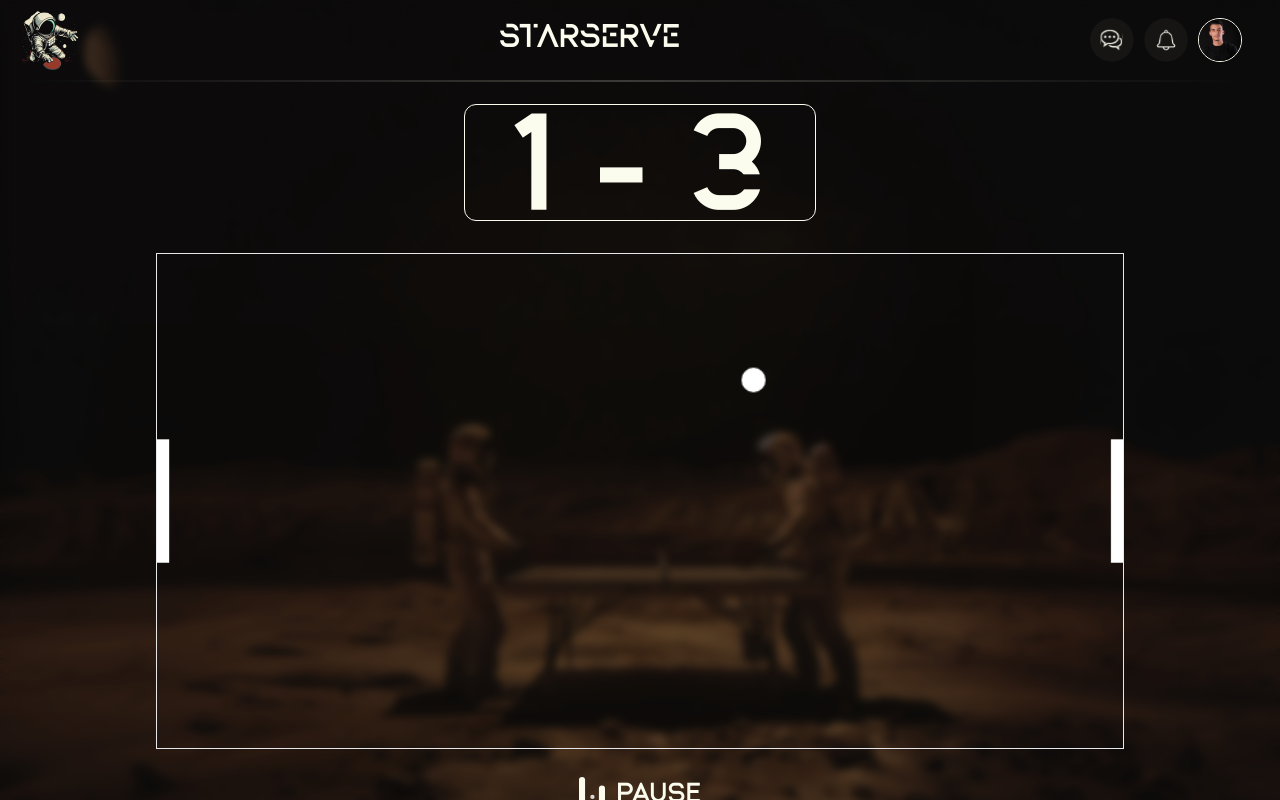
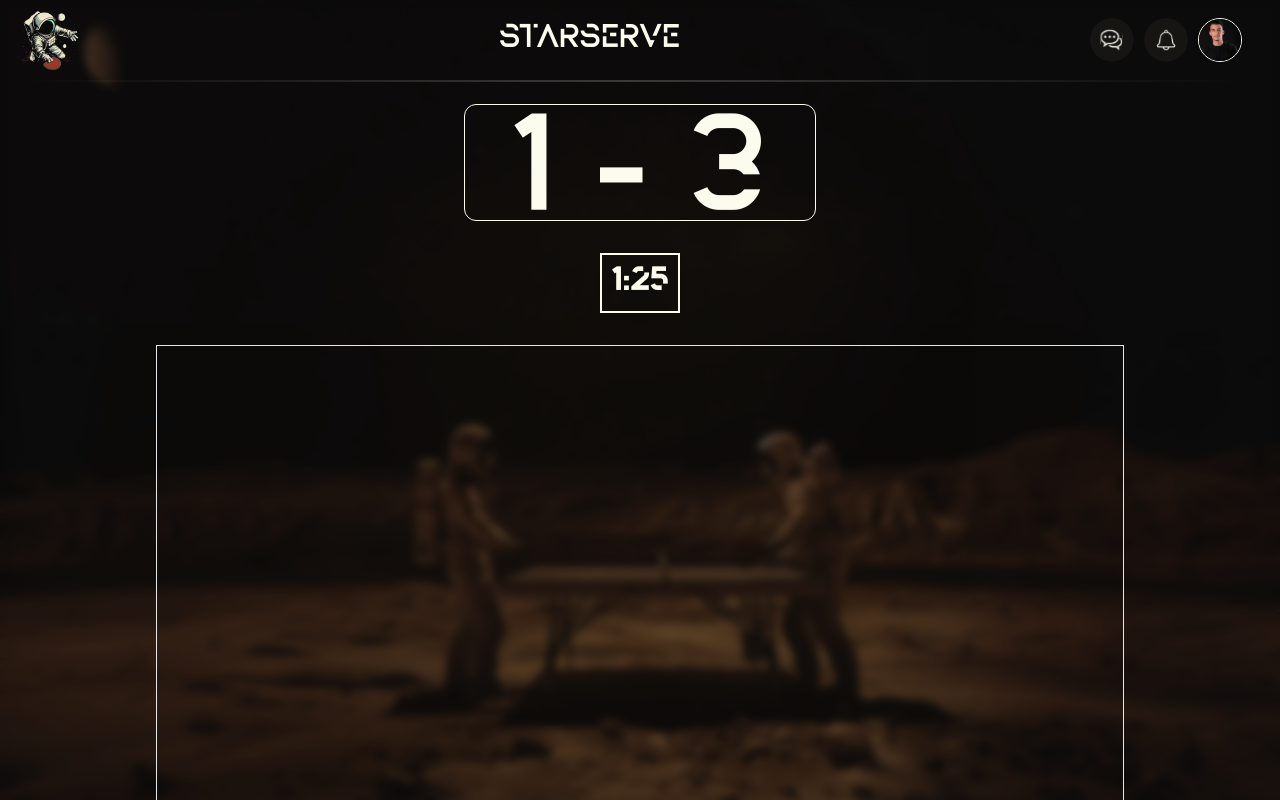
Before and after one commit to Black-Hole1004/ft_transcendence, a React (Vite) app in the folder app/frontend/: page /Game in a window 1280 px wide. Shown: the top 800 px of the page. Built offline with nearby package versions, Linux system fonts and the light colour scheme.

Commit message:
added the timer component and linked the background cuztomization o the game

```diff
--- a/app/frontend/package.json
+++ b/app/frontend/package.json
@@ -12,6 +12,7 @@
     "dependencies": {
         "chart.js": "^4.4.3",
         "json-server": "^1.0.0-beta.1",
+        "query-string": "^9.1.0",
         "react": "^18.3.1",
         "react-circular-progressbar": "^2.1.0",
         "react-dom": "^18.3.1",
--- a/app/frontend/src/components/Game/PongTable.jsx
+++ b/app/frontend/src/components/Game/PongTable.jsx
@@ -1,84 +1,18 @@
 import React, { useEffect, useRef } from 'react';
+import Timer from '../../components/Game/Timer';
 
 function PongTable(props) {
     const canvasRef = useRef(null);
+    const { backgroundId, isPaused, handlePause } = props;
 
-    useEffect(() => {
-        const canvas = canvasRef.current;
-        const ctx = canvas.getContext('2d');
-
-        const paddleWidth = 10;
-        const paddleHeight = 100;
-        const ballRadius = 10;
-
-        let playerY = (canvas.height - paddleHeight) / 2;
-        let aiY = (canvas.height - paddleHeight) / 2;
-        let ballX = canvas.width / 2;
-        let ballY = canvas.height / 2;
-        let ballSpeedX = 2;
-        let ballSpeedY = 2;
-
-        // Draw elements
-        const draw = () => {
-            // Clear the canvas
-            ctx.clearRect(0, 0, canvas.width, canvas.height);
-
-            // Draw paddles
-            ctx.fillStyle = 'white';
-            ctx.fillRect(0, playerY, paddleWidth, paddleHeight);
-            ctx.fillRect(canvas.width - paddleWidth, aiY, paddleWidth, paddleHeight);
-
-            // Draw ball
-            ctx.beginPath();
-            ctx.arc(ballX, ballY, ballRadius, 0, Math.PI * 2);
-            ctx.fill();
-            ctx.closePath();
-        };
-
-        // Update game state
-        const update = () => {
-            if (!props.isPaused) {
-                // Move ball
-                ballX += ballSpeedX;
-                ballY += ballSpeedY;
-
-                // Ball collision with top/bottom
-                if (ballY + ballRadius > canvas.height || ballY - ballRadius < 0) {
-                    ballSpeedY = -ballSpeedY;
-                }
-
-                // Ball collision with paddles (basic logic)
-                if (ballX - ballRadius < paddleWidth && ballY > playerY && ballY < playerY + paddleHeight) {
-                    ballSpeedX = -ballSpeedX;
-                }
-
-                if (ballX + ballRadius > canvas.width - paddleWidth && ballY > aiY && ballY < aiY + paddleHeight) {
-                    ballSpeedX = -ballSpeedX;
-                }
-
-                // Reset ball if out of bounds
-                if (ballX < 0 || ballX > canvas.width) {
-                    ballX = canvas.width / 2;
-                    ballY = canvas.height / 2;
-                    ballSpeedX = -ballSpeedX;
-                }
-            }
-
-            draw();
-        };
-
-        // Game loop
-        const intervalId = setInterval(update, 1000 / 60); // 60 FPS
-
-        return () => clearInterval(intervalId); // Cleanup interval on unmount
-    }, [props.isPaused]);
+    // useEffect(() => {
 
     return (
         <div className='flex flex-col items-center gap-7 max-lg:order-first max-lg:w-full'>
-            <canvas ref={canvasRef} id='game-table' width={800} height={400} className={`game-table border ${props.isPaused ? 'brightness-[20%]' : 'brightness-[1]'}`}></canvas>
-            <button onClick={props.handlePause} className='pause flex items-center gap-3 brightness-[1] leading-[0.95]'>
-                <img src={`/assets/images/icons/${props.isPaused ? 'play' : 'pause'}.svg`} alt='' />
-                <p className='align-middle'>{props.isPaused ? 'resume' : 'pause'}</p>
+            <canvas ref={canvasRef} id='game-table' width={800} height={400} className={`game-table border ${isPaused ? 'brightness-[20%]' : 'brightness-[1]'}`}> </canvas>
+            <button onClick={handlePause} className='pause flex items-center gap-3 brightness-[1] leading-[0.95]'>
+                <img src={`/assets/images/icons/${isPaused ? 'play' : 'pause'}.svg`} alt='' />
+                <p className='align-middle'>{isPaused ? 'resume' : 'pause'}</p>
             </button>
         </div>
     );
--- /dev/null
+++ b/app/frontend/src/components/Game/Timer.jsx
@@ -0,0 +1,38 @@
+import React, { useState, useEffect } from 'react';
+
+function Timer(props) {
+    const [timeLeft, setTimeLeft] = useState(90); // 1 minute 30 seconds is 90 seconds
+
+    useEffect(() => {
+        if (props.isPaused) {
+            return;
+        }
+
+        if (timeLeft > 0) {
+            const timerId = setInterval(() => {
+                setTimeLeft((prevTime) => prevTime - 1);
+            }, 1000);
+
+            return () => clearInterval(timerId); // Clear interval when component unmounts or timeLeft changes
+        }
+        else if (timeLeft === 0) {
+            alert('Game over!');
+        }
+    }, [timeLeft, props.isPaused]);
+
+    // Format the time in mm:ss format
+    const minutes = Math.floor(timeLeft / 60);
+    const seconds = timeLeft % 60;
+
+    return (
+        <div
+            className={`timer border-2 border-primary p-2.5 text-3xl font-bold text-center font-dreamscape tracking-wide shadow-lg ${
+                props.isPaused ? 'brightness-[20%]' : 'brightness-[1]'
+            }`}
+        >
+            {minutes}:{seconds < 10 ? `0${seconds}` : seconds}
+        </div>
+    );
+}
+
+export default Timer;
--- a/app/frontend/src/components/Game/gm.js
+++ b/app/frontend/src/components/Game/gm.js
@@ -1,25 +1,25 @@
-// // select canvas
-// const canvas = document.getElementById("pong");
-// const ctx = canvas.getContext("2d");
+// select canvas
+const canvas = document.getElementById("pong");
+const ctx = canvas.getContext("2d");
 
-// // variables
-// const PaddlwWidth = 20;
-// const PaddleHeight = 100;
+// variables
+const PaddleWidth = 20;
+const PaddleHeight = 100;
 
-// const paddleX = 3.6;
-// const paddleY = canvas.height / 2 - PaddleHeight / 2;
+const paddleX = 3.6;
+const paddleY = canvas.height / 2 - PaddleHeight / 2;
 
-// const BallX = canvas.width / 2;
-// const BallY = canvas.height / 2;
+const BallX = canvas.width / 2;
+const BallY = canvas.height / 2;
 
-// const MAX_BALL_SPEED = 8; // Set the maximum ball speed
-// const MAX_AI_LEVEL = 10; // Set the maximum AI level
+const MAX_BALL_SPEED = 8; // Set the maximum ball speed
+const MAX_AI_LEVEL = 10; // Set the maximum AI level
 
-// const BallRadius = 15;
-// const BallInitialSpeed = 1;
-// const BallAcceleration = 0.025; // 1% of the initial speed
-// const paddleSpeed = 750;
-// const ai_level = 2; // 1 easy, 2 medium, 3 diffuclt, 4 hard, 5 very hard, 7 impossible, 10 unbeatable
+const BallRadius = 15;
+const BallInitialSpeed = 1;
+const BallAcceleration = 0.025; // 1% of the initial speed
+const paddleSpeed = 750;
+const ai_level = 2; // 1 easy, 2 medium, 3 diffuclt, 4 hard, 5 very hard, 7 impossible, 10 unbeatable
 
 
 
@@ -77,27 +77,27 @@ const ball = {
 };
 
 // draw shapes && text functions
-// function drawPaddle(x, y, w, h, color) {
-// 	ctx.fillStyle = color;
-// 	ctx.fillRect(x, y, w, h);
-// 	// make the top and bottom lines of the paddle rounded
-// 	ctx.beginPath();
-// 	ctx.arc(x + w / 2, y, w / 2, 0, Math.PI, true);
-// 	ctx.closePath();
-// 	ctx.fill();
-// 	ctx.beginPath();
-// 	ctx.arc(x + w / 2, y + h, w / 2, 0, Math.PI, false);
-// 	ctx.closePath();
-// 	ctx.fill();
-// }
+function drawPaddle(x, y, w, h, color) {
+	ctx.fillStyle = color;
+	ctx.fillRect(x, y, w, h);
+	// make the top and bottom lines of the paddle rounded
+	ctx.beginPath();
+	ctx.arc(x + w / 2, y, w / 2, 0, Math.PI, true);
+	ctx.closePath();
+	ctx.fill();
+	ctx.beginPath();
+	ctx.arc(x + w / 2, y + h, w / 2, 0, Math.PI, false);
+	ctx.closePath();
+	ctx.fill();
+}
 
-// function drawBall(x, y, r, color) {
-// 	ctx.fillStyle = color;
-// 	ctx.beginPath();
-// 	ctx.arc(x, y, r, 0, Math.PI * 2, false);
-// 	ctx.closePath();
-// 	ctx.fill();
-// }
+function drawBall(x, y, r, color) {
+	ctx.fillStyle = color;
+	ctx.beginPath();
+	ctx.arc(x, y, r, 0, Math.PI * 2, false);
+	ctx.closePath();
+	ctx.fill();
+}
 // draw text
 function drawText(text, x, y, color) {
 	ctx.fillStyle = color;
--- a/app/frontend/src/pages/Game/Game.jsx
+++ b/app/frontend/src/pages/Game/Game.jsx
@@ -1,32 +1,36 @@
 import React, { useState } from 'react'
+
+import { useLocation } from 'react-router-dom'
+import queryString from 'query-string'
+
 import './Game.css'
 import Header from '../../components/Header'
 import GameScore from '../../components/Game/GameScore'
 import Player from '../../components/Game/Player'
 import PongTable from '../../components/Game/PongTable'
+import Timer from '../../components/Game/Timer'
 
 const Game = () => {
 	const [isPaused, setIsPaused] = useState(false)
 
-	const handlePause = () => {
+   // Get query parameters using useLocation and query-string
+   const location = useLocation()
+   const { backgroundId } = queryString.parse(location.search)
+
+   const handlePause = () => {
 		setIsPaused(!isPaused)
 	}
 
 	return (
 		<div className={`min-h-screen backdrop-blur-sm text-primary ${isPaused ? 'bg-backdrop-80' : 'bg-backdrop-40'}`} >
-			{/*component 1 : the header/nav bar */}
 			<Header />
 			<section className='flex'>
 				<div className='flex-1 margin-page flex flex-col items-center gap-8'>
-				 	{/*component 2 : the game score */}
 					<GameScore isPaused = {isPaused} />
-
+					<Timer isPaused={isPaused} />
 					<div className='flex-1 w-full flex justify-between font-dreamscape-sans max-lg:flex-wrap max-lg:justify-around'>
-						{/*component 3 : Player on the left - PLayer*/}
 						<Player isPaused={isPaused}  PlayerName={"mouad55"}  BadgeName={"celestial master"}  playerImage={"/assets/images/moudrib.jpeg"} badgeImage={"/assets/images/Achievements/celestial-master.svg"} />
-						{/*component 4 : the game table */}
-						<PongTable isPaused={isPaused} handlePause={handlePause} />
-						{/*component 5 : Player on the right */}
+						<PongTable isPaused={isPaused} handlePause={handlePause} backgroundId={backgroundId || 1} />
 						<Player isPaused={isPaused}  PlayerName={"Ahmaymou"}  BadgeName={"galactic trailblazer"}  playerImage={"/assets/images/lmoudir.jpg"} badgeImage={"/assets/images/Achievements/galactic-trailblazer.svg"} />
 					</div>
 				</div>
```
Also changed, not shown: app/frontend/src/pages/Custom/Custom.jsx (+22 -22 lines), 1 other file (tests, documents, lock files or other folders).
